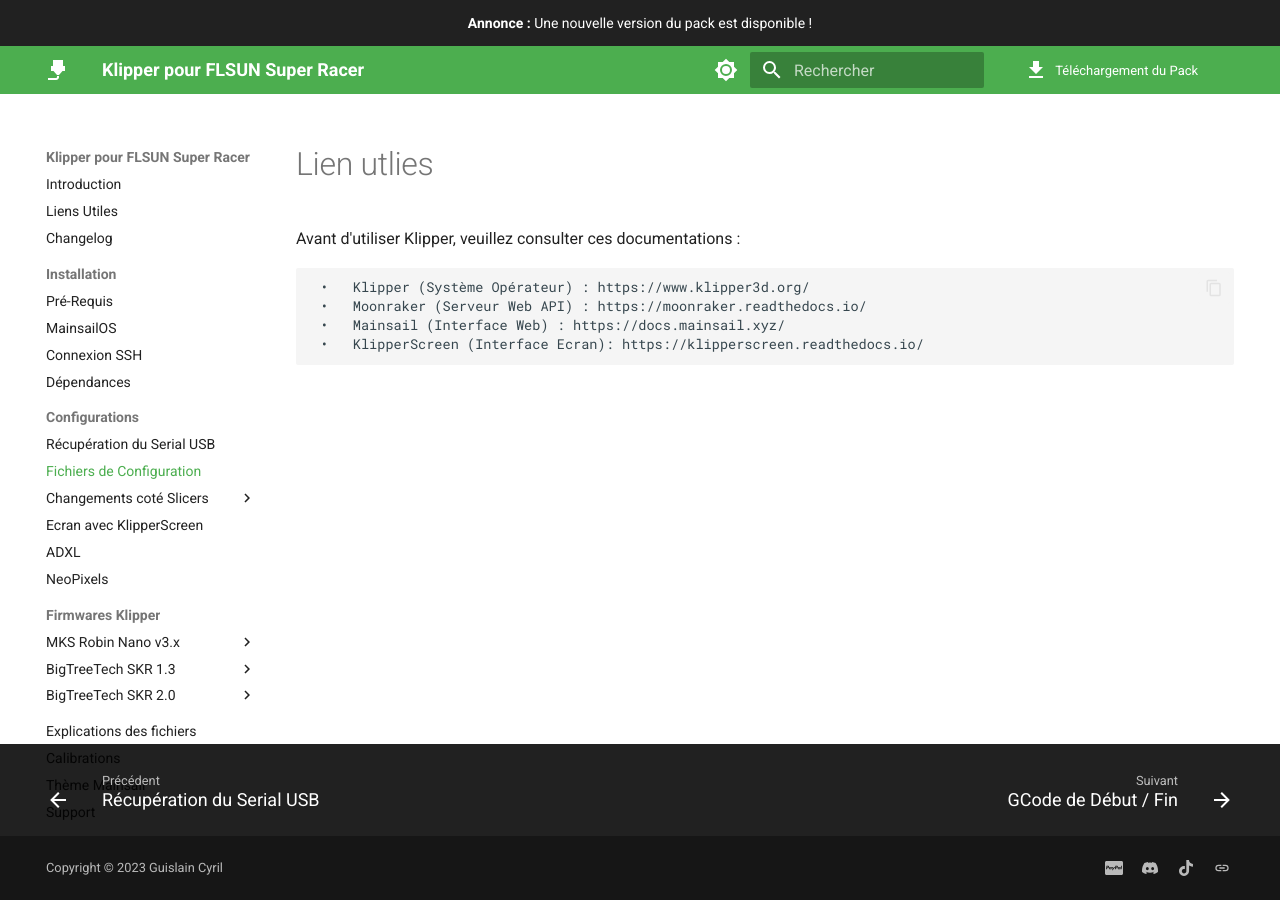
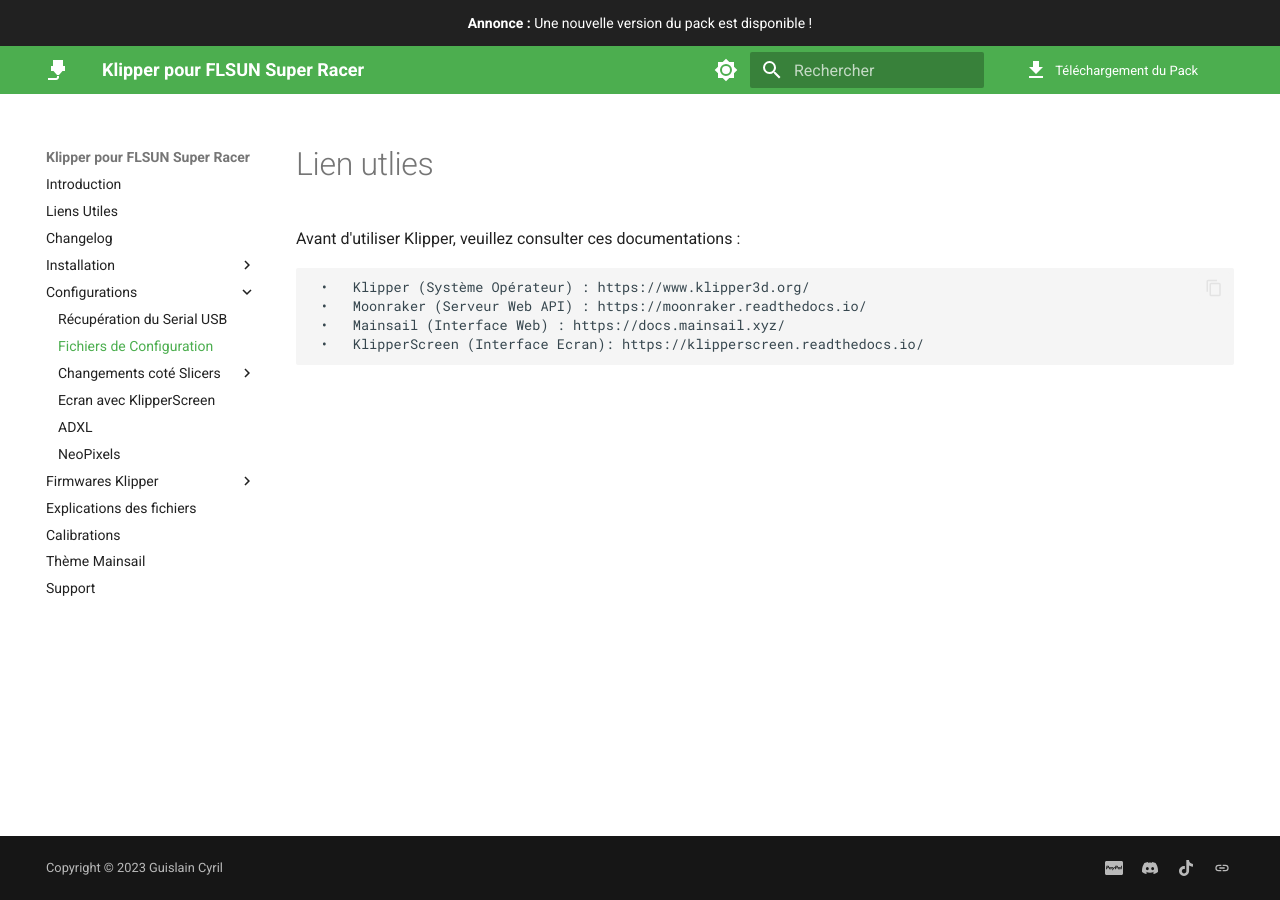
Before and after one commit to Guilouz/test, an MkDocs documentation site: the page built from docs/configurations/fichiers-de-configuration.md, in a window 1280 px wide. Built offline with MkDocs 1.6.1 and Material for MkDocs 9.7.7, drawn with Linux system fonts in a browser that asks for light colours; comment, search, counter and statistics services are not loaded.

Commit message:
Update mkdocs.yml

```diff
--- a/mkdocs.yml
+++ b/mkdocs.yml
@@ -35,13 +35,11 @@
         - content.code.annotate
         - navigation.indexes
         - navigation.top
-        - navigation.sections
         - search.highlight
         - search.share
         - search.suggest
         - toc.follow
         - toc.integrate
-        - navigation.footer
 plugins:
     - search:
         lang: fr
```
